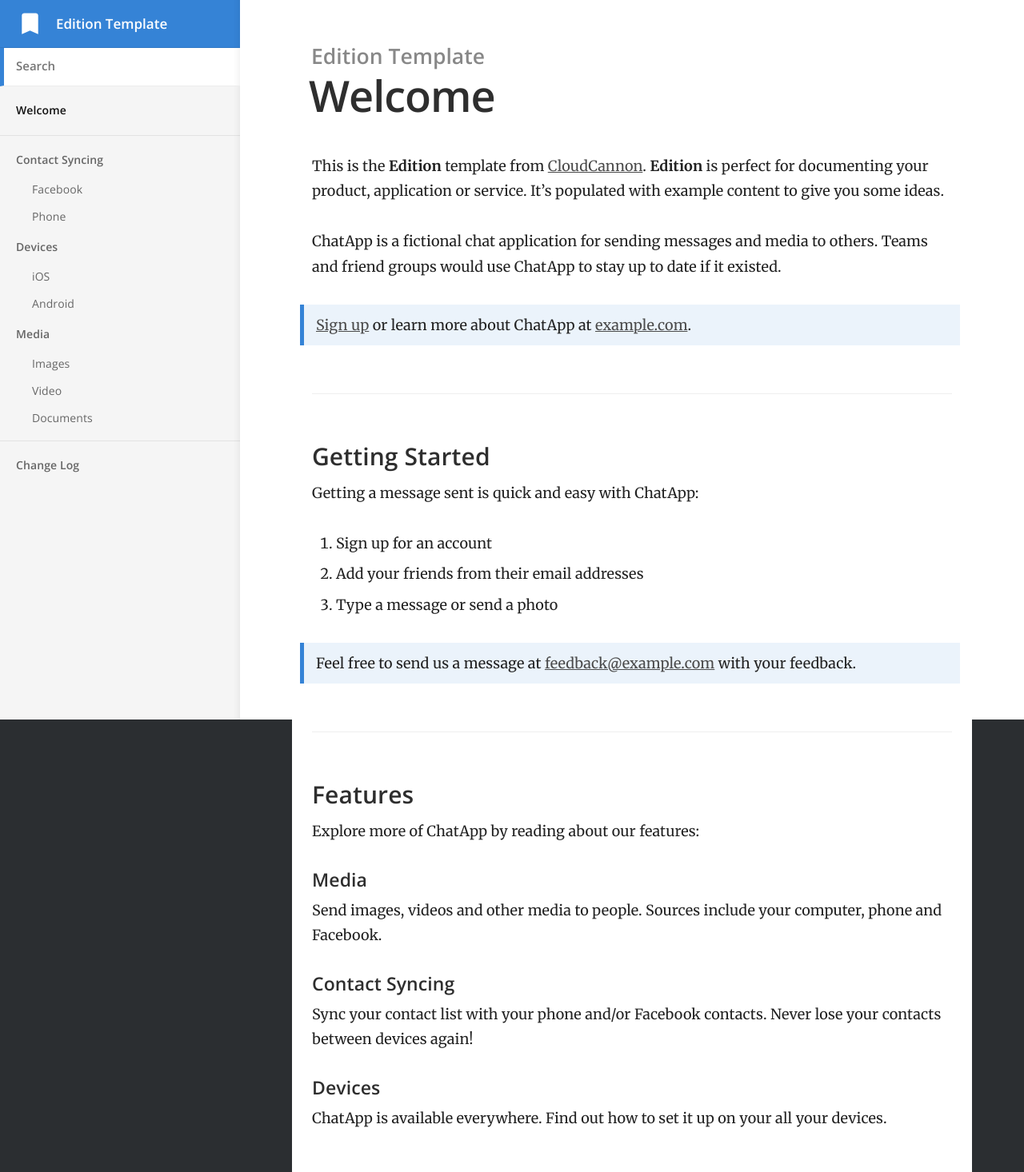
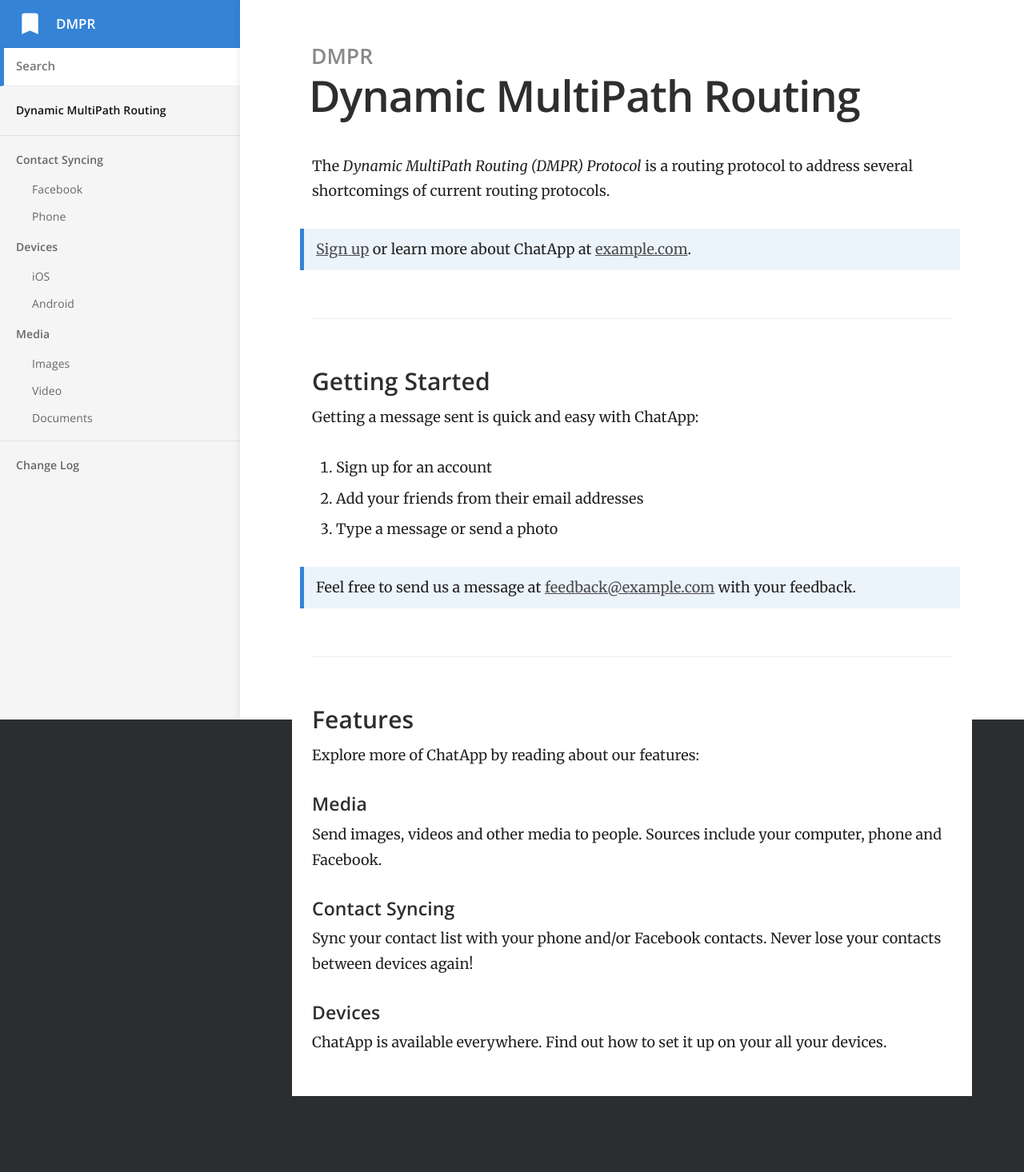
Before and after one commit to protocollabs/dmpr-website, a Jekyll site: the page built from index.md, in a window 1280 px wide. Shown: the whole page at 80% size. Built offline with Jekyll 4.4.1, drawn with Linux system fonts in a browser that asks for light colours; after the commit the page ends 1371 px from its top, so only the background shows below that.

Commit message:
update app.yaml path
Signed-off-by: Hagen Paul Pfeifer <hagen@jauu.net>

```diff
--- a/_config.yml
+++ b/_config.yml
@@ -1,26 +1,21 @@
-# ----
-# Site
 
-title: Edition Template
-url: "https://long-pig.cloudvent.net"
+title: DMPR
+#url: "https://long-pig.cloudvent.net"
 baseurl:
 google_analytics_key:
 show_full_navigation: true
 
-# Values for the jekyll-seo-tag gem (https://github.com/jekyll/jekyll-seo-tag)
 logo: /siteicon.png
 description: Product documentation template for Jekyll.
 author:
-  name:
-  email:
-  twitter: # twitter username without the @ symbol
+  name: Hagen Paul Pfeifer
+  email: hagen@jauu.net
+  twitter: hgnize
 social:
-  name: Edition Template
+  name: Dynamic MultiPath Routing Protocol
   links:
     - https://github.com/CloudCannon/edition-jekyll-template
 
-# -----
-# Build
 
 permalink: pretty
 
--- a/app.yaml
+++ b/app.yaml
@@ -1,4 +1,3 @@
-#version: 1
 runtime: python27
 api_version: 1
 threadsafe: yes
--- a/index.md
+++ b/index.md
@@ -1,13 +1,10 @@
 ---
-title: Welcome
+title: Dynamic MultiPath Routing
 ---
 
-This is the **Edition** template from [CloudCannon](http://cloudcannon.com/).
-**Edition** is perfect for documenting your product, application or service.
-It's populated with example content to give you some ideas.
+The *Dynamic MultiPath Routing (DMPR) Protocol* is a routing protocol to address several
+shortcomings of current routing protocols.
 
-ChatApp is a fictional chat application for sending messages and media to others.
-Teams and friend groups would use ChatApp to stay up to date if it existed.
 
 > [Sign up](http://example.com/signup) or learn more about ChatApp at [example.com](http://example.com/).
 
```
Also changed, not shown: README.md (deleted), 1 other file.
